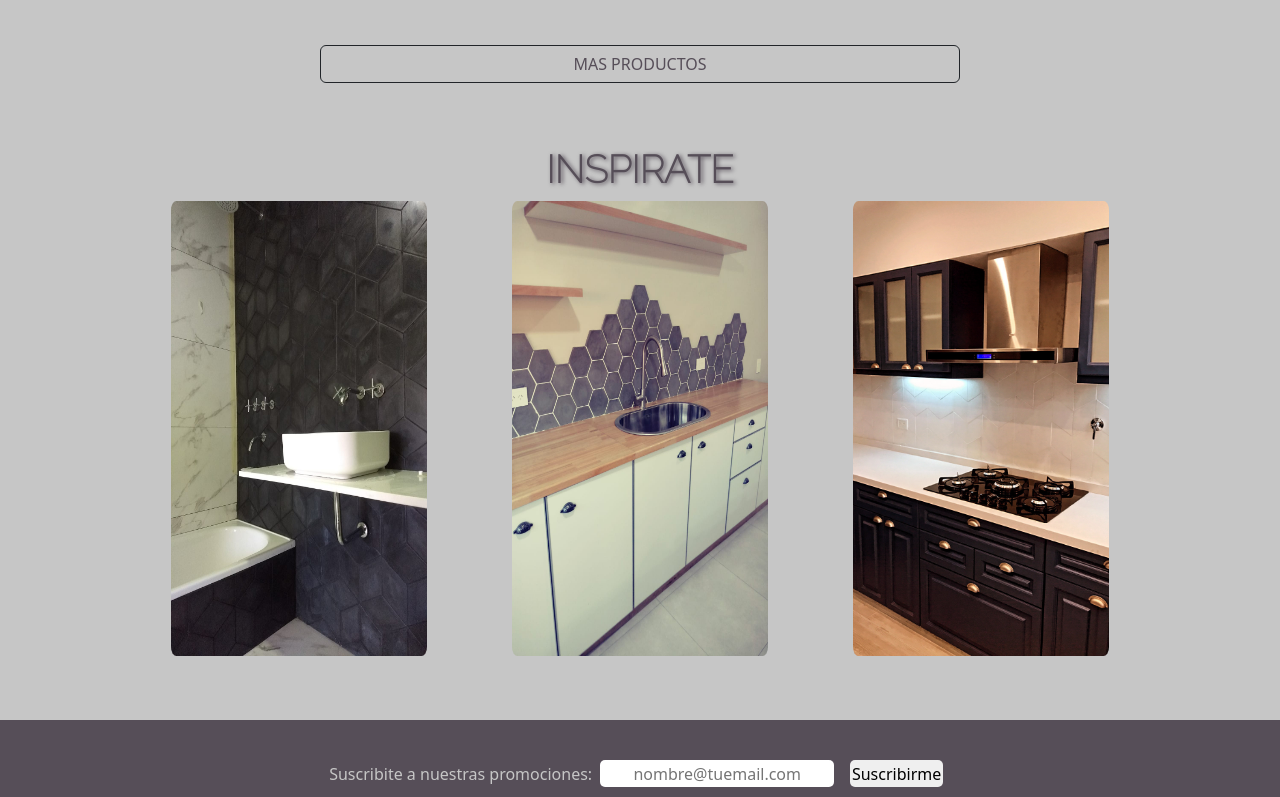
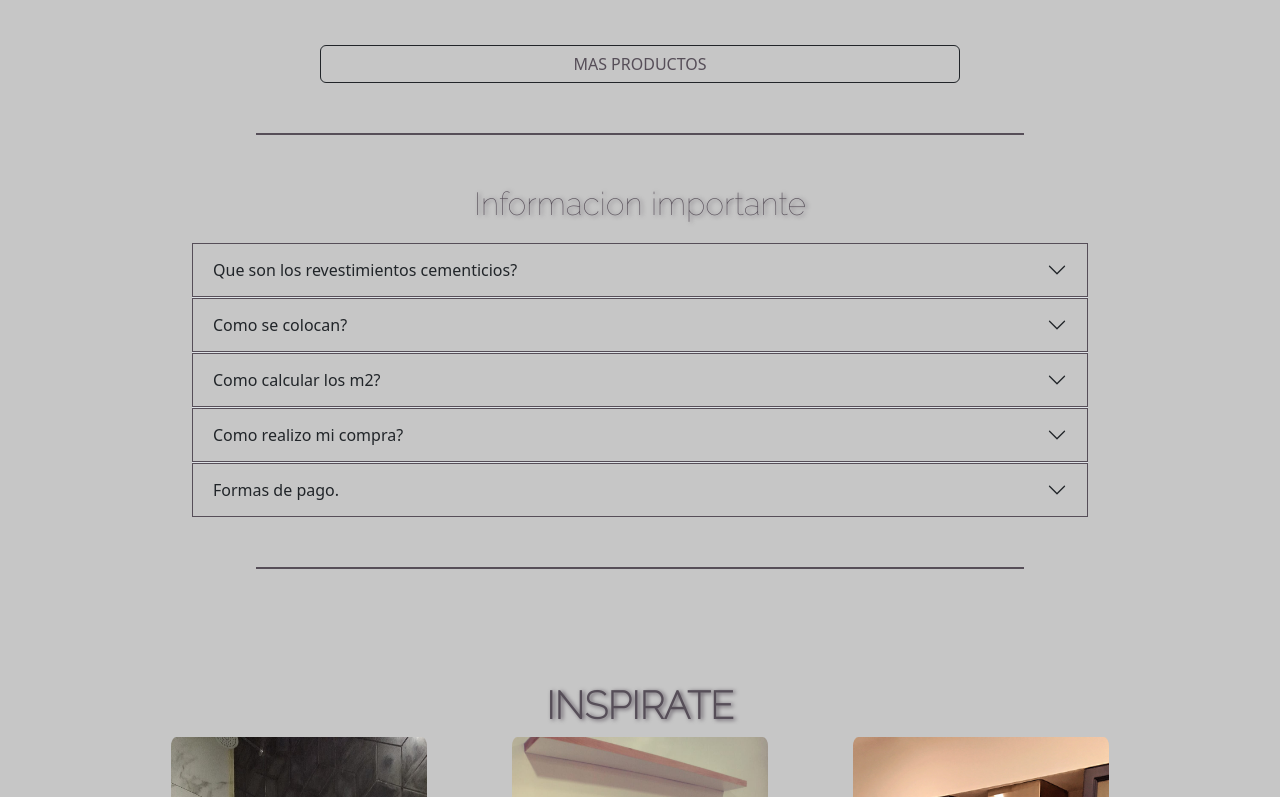
Before and after one commit to nahueldotto/dotto-revestimientos, a website: page index.html in a window 1280 px wide. Shown: the part 2300-3097 px from the top of the page. Drawn offline with nearby package versions, Linux system fonts and the light colour scheme.

Commit message:
agregado seccion faqs en index

```diff
--- a/index.html
+++ b/index.html
@@ -85,6 +85,65 @@
         <section class="d-grid gap-2 col-6 mx-auto mt-5 fs-3">
             <button type="button" class="btn btn-outline-dark"><a href="#">MAS PRODUCTOS</a></button>
         </section>
+        <div class="linea"></div>
+        <div class="tituloInfo">
+        <h2>Informacion importante</h2>
+        </div>
+        <section class="faqs">
+            <div class="accordion accordion-flush" id="accordionFlushExample">
+                <div class="accordion-item">
+                  <h2 class="accordion-header" id="flush-headingOne">
+                    <button class="accordion-button collapsed" type="button" data-bs-toggle="collapse" data-bs-target="#flush-collapseOne" aria-expanded="false" aria-controls="flush-collapseOne">
+                      Que son los revestimientos cementicios?
+                    </button>
+                  </h2>
+                  <div id="flush-collapseOne" class="accordion-collapse collapse" aria-labelledby="flush-headingOne" data-bs-parent="#accordionFlushExample">
+                    <div class="accordion-body">Son revestimientos fabricados en base a hormigon o mezcla de cemento (blanco), en moldes y vibrados. Sus terminaciones son rusticas.</div>
+                  </div>
+                </div>
+                <div class="accordion-item">
+                  <h2 class="accordion-header" id="flush-headingTwo">
+                    <button class="accordion-button collapsed" type="button" data-bs-toggle="collapse" data-bs-target="#flush-collapseTwo" aria-expanded="false" aria-controls="flush-collapseTwo">
+                      Como se colocan?
+                    </button>
+                  </h2>
+                  <div id="flush-collapseTwo" class="accordion-collapse collapse" aria-labelledby="flush-headingTwo" data-bs-parent="#accordionFlushExample">
+                    <div class="accordion-body">Se colocan similar a un ceramico, con adhesivo acorde. Te brindamos un instructivo de colocacion con tu compra.</div>
+                  </div>
+                </div>
+                <div class="accordion-item">
+                  <h2 class="accordion-header" id="flush-headingThree">
+                    <button class="accordion-button collapsed" type="button" data-bs-toggle="collapse" data-bs-target="#flush-collapseThree" aria-expanded="false" aria-controls="flush-collapseThree">
+                      Como calcular los m2?
+                    </button>
+                  </h2>
+                  <div id="flush-collapseThree" class="accordion-collapse collapse" aria-labelledby="flush-headingThree" data-bs-parent="#accordionFlushExample">
+                    <div class="accordion-body">Se debe calcular la superficie total a cubrir, multiplicando las medidas de alto y ancho. Ej: 2 metros de alto por 3 metros de ancho (2 x 3 = 6m2). Adisionalmente a este calculo se debe agregar un 15% extra para considerar los desperdicios por recortes de bordes.</div>
+                  </div>
+                </div>
+                <div class="accordion-item">
+                    <h2 class="accordion-header" id="flush-headingFour">
+                      <button class="accordion-button collapsed" type="button" data-bs-toggle="collapse" data-bs-target="#flush-collapseFour" aria-expanded="false" aria-controls="flush-collapseFour">
+                        Como realizo mi compra?
+                      </button>
+                    </h2>
+                    <div id="flush-collapseFour" class="accordion-collapse collapse" aria-labelledby="flush-headingFour" data-bs-parent="#accordionFlushExample">
+                      <div class="accordion-body">Podes contactarnos por email o WhatsApp con tu pedido y te brindamos las formas de pago o realizar tu pedido desde la seccion "presupuestos". Te contactaremos a la brevedad.</div>
+                    </div>
+                  </div>
+                  <div class="accordion-item">
+                    <h2 class="accordion-header" id="flush-headingFive">
+                      <button class="accordion-button collapsed" type="button" data-bs-toggle="collapse" data-bs-target="#flush-collapseFive" aria-expanded="false" aria-controls="flush-collapseFive">
+                        Formas de pago.
+                      </button>
+                    </h2>
+                    <div id="flush-collapseFive" class="accordion-collapse collapse" aria-labelledby="flush-headingFive" data-bs-parent="#accordionFlushExample">
+                      <div class="accordion-body">Podes abonar en 3 cuotas sin interes. Transferencia o deposito bancario. <br> Efectivo (10% de descuento).</div>
+                    </div>
+                  </div>
+              </div>
+        </section>
+        <div class="linea"></div>
         <div class="tituloGaleriaInicio">
             <h2>INSPIRATE</h2>
         </div>
--- a/scss/views/_index.scss
+++ b/scss/views/_index.scss
@@ -89,6 +89,32 @@
 
 .txt4 {
   grid-area: txt4;
+}
+
+.tituloInfo {
+  @extend %titulos;
+  margin: 20px;
+}
+
+.faqs {
+  max-width: 70%;
+  margin: 0 auto;
+}
+
+.accordion-button {
+  background-color: $colorSecundario;
+  border: 1px solid $colorPrincipal;
+}
+
+.accordion-body {
+  background-color: $colorSecundario;
+}
+
+.linea {
+  border-top: 2px solid $colorPrincipal;
+  height: 2px;
+  max-width: 60%;
+  margin: 50px auto 50px auto;
 }
 
 .tituloGaleriaInicio {
```
Also changed, not shown: css/style.css.
